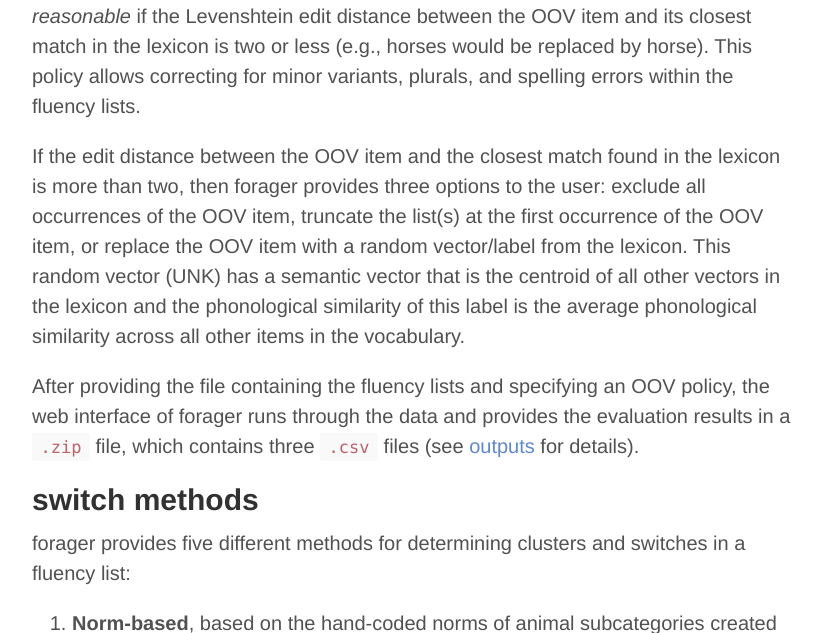
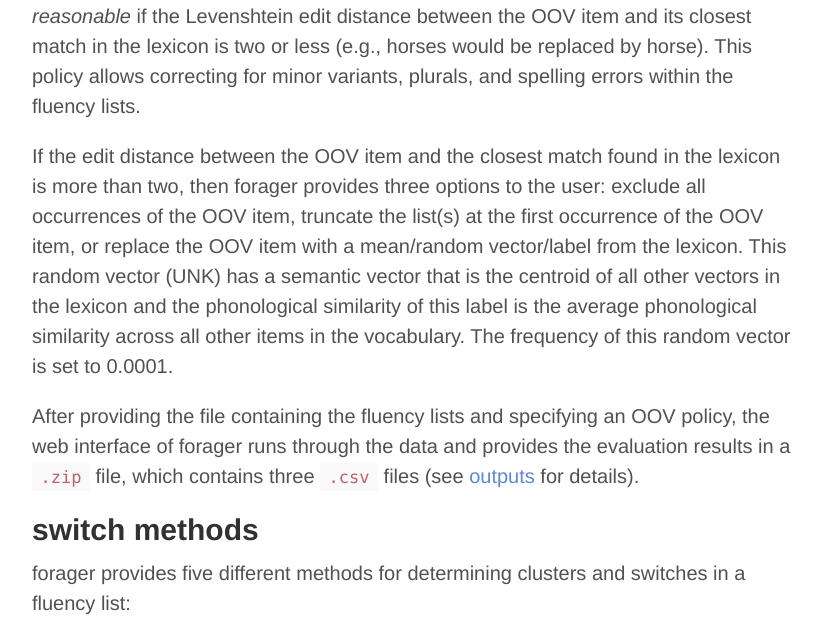
Before and after one commit to thelexiconlab/forager-web, a Flask app: page /docs in a window 1280 px wide. Shown: the part 1582-2215 px from the top of the page, without its empty margins (388-1209 px from the left). Run offline with Flask 3, Linux system fonts and the light colour scheme.

Commit message:
updated docs + unk option

```diff
--- a/templates/docs.html
+++ b/templates/docs.html
@@ -58,9 +58,9 @@ This policy allows correcting for minor variants, plurals, and spelling errors w
 
 <p>If the edit distance between the OOV item and the closest match found in the lexicon is more than two, then forager provides
   three options to the user: exclude all occurrences of the OOV item, truncate the list(s) at the first occurrence of the OOV item,
-  or replace the OOV item with a random vector/label from the lexicon. This random vector (UNK) has a semantic vector that is
+  or replace the OOV item with a mean/random vector/label from the lexicon. This random vector (UNK) has a semantic vector that is
   the centroid of all other vectors in the lexicon and the phonological similarity of this label is the average phonological similarity
-  across all other items in the vocabulary. </p>
+  across all other items in the vocabulary. The frequency of this random vector is set to 0.0001.  </p>
 
 <p>After providing the file containing the fluency lists and specifying an OOV policy, the web interface of forager runs through
   the data and provides the evaluation results in a <code>.zip</code> file, which contains three <code>.csv</code> files (see <a href="#out">outputs</a> for details).
@@ -112,7 +112,7 @@ This policy allows correcting for minor variants, plurals, and spelling errors w
     <li>
       <strong>Evaluate/Check Data</strong>: If the user first evaluates the data they wish to analyze, the following files will be available for download via a <code>.zip</code> file:
       <ul>
-        <li><code>evaluation_results.csv</code>: This file will contain the results from <em>forager</em>'s evaluation of all the items in the data against its own vocabulary. The <code>evaluation</code> column in the file will describe whether an exact match to the item was found (FOUND), or a reasonable replacement was made (REPLACE), and how the OOV items were handled based on the user-specified policy (EXCLUDE/TRUNCATE/RANDOM). The <code>replacement</code> column in the file will describe the specific replacements made to the items.</li>
+        <li><code>evaluation_results.csv</code>: This file will contain the results from <em>forager</em>'s evaluation of all the items in the data against its own vocabulary. The <code>evaluation</code> column in the file will describe whether an exact match to the item was found (FOUND), or a reasonable replacement was made (REPLACE), and how the OOV items were handled based on the user-specified policy (EXCLUDE/TRUNCATE/UNK). The <code>replacement</code> column in the file will describe the specific replacements made to the items.</li>
         <li><code>processed_data.csv</code>: This file will contain the final data that will be submitted for further analyses to <em>forager</em>. Users should carefully inspect this file to ensure that it aligns with their expectations, and make changes if needed.</li>
         <li><code>forager_vocab.csv</code>: This file contains the vocabulary used by <em>forager</em> to conduct the evaluation. We provide this file so that users can make changes to their data if needed before they proceed with other analyses.</li>
       </ul>
--- a/templates/index.html
+++ b/templates/index.html
@@ -371,7 +371,7 @@
                         <option value="exclude">Exclude OOV</option>
                         <option value="truncate">Truncate after OOV</option>
                         <!--<option value="process">Generate on the fly</option>-->
-                        <option value="random">Assign a random vector to OOV</option>
+                        <option value="random">Assign mean vector to OOV</option>
                     </select>
                     <!-- Pass the selected choice to the evaluateDataButton function -->
                     <button id="eval-data-button" ng-click="evaluateDataButton(userChoice)" ng-show="userFile && userChoice">Check Data</button>
```
